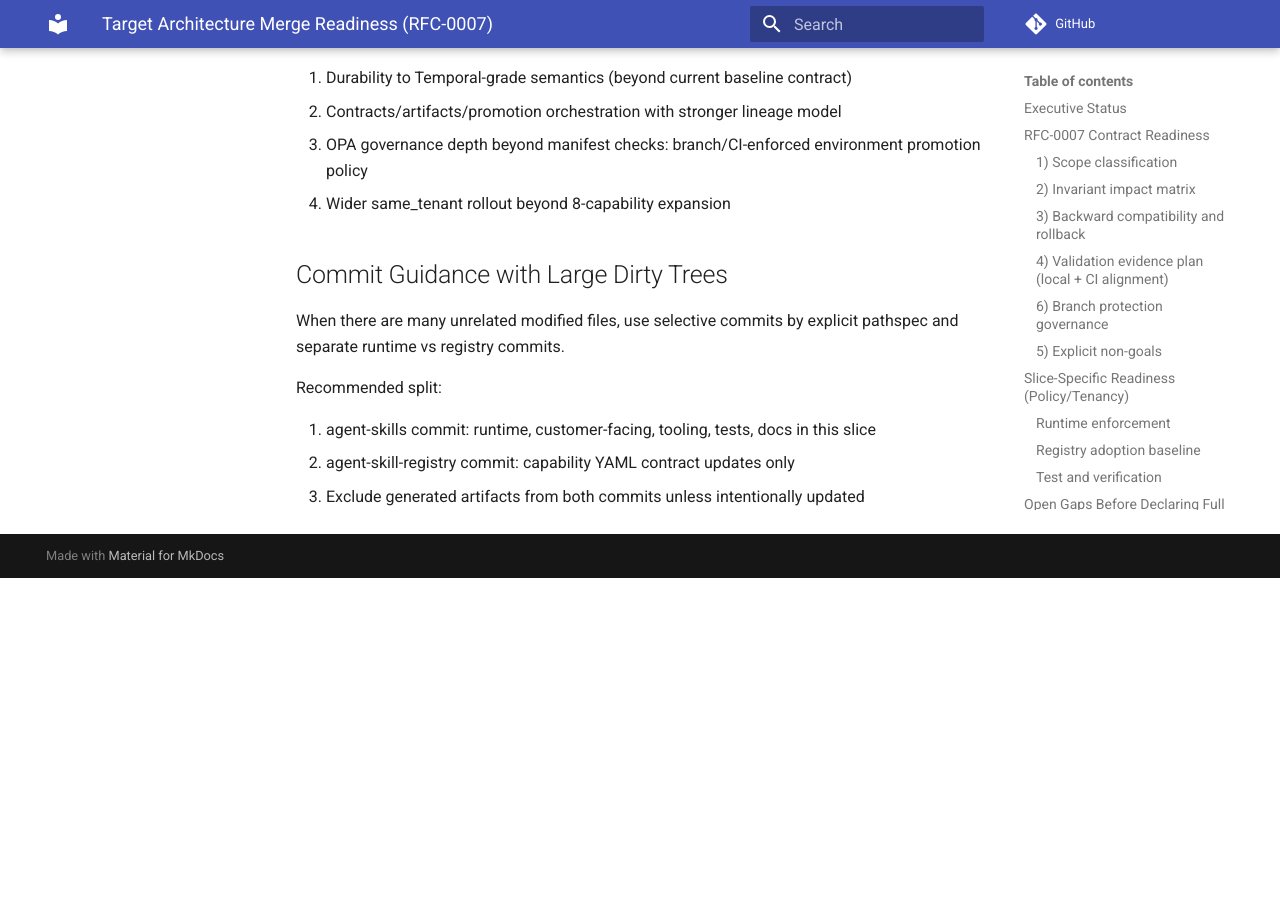
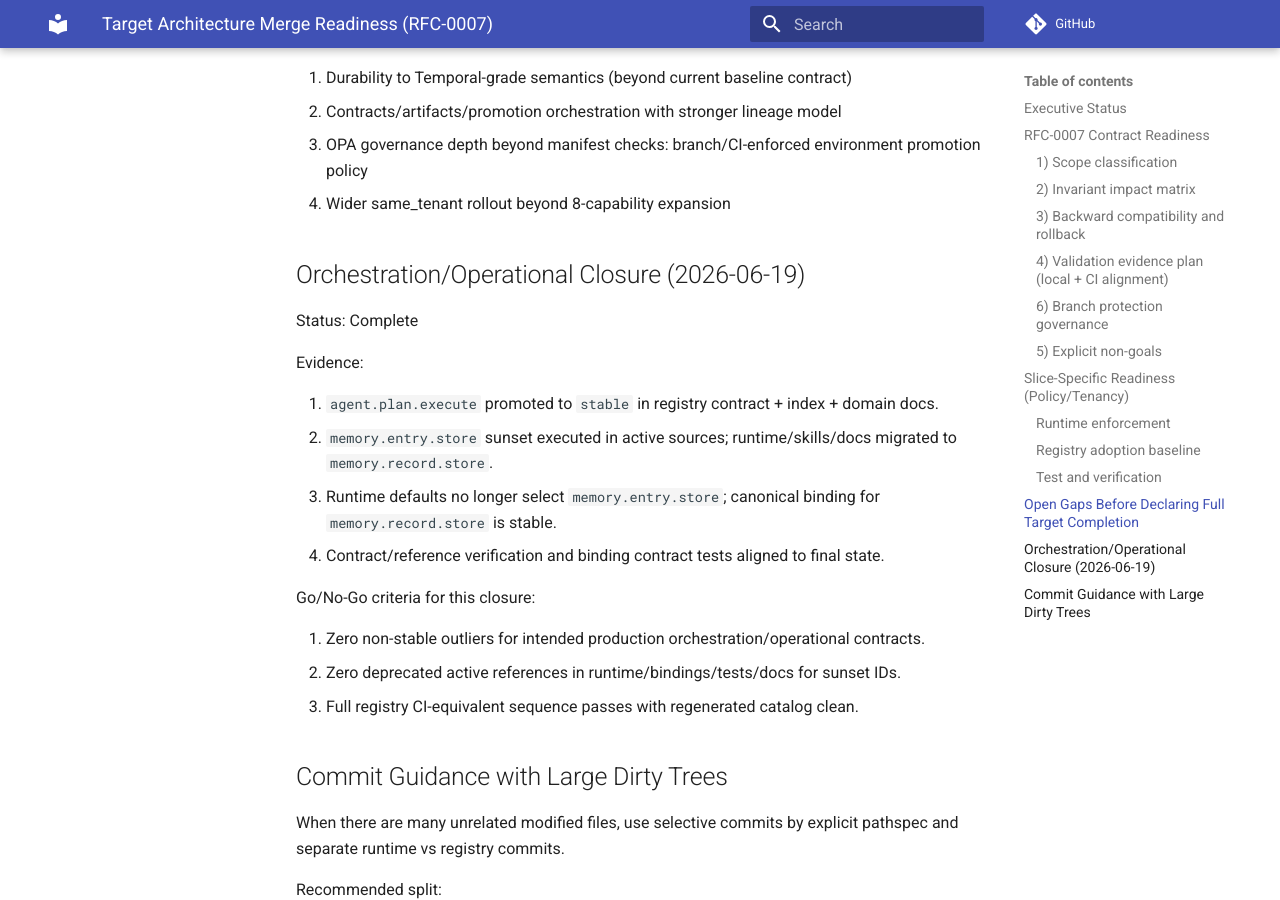
Before and after one commit to gfernandf/agent-skills, an MkDocs documentation site: the page built from docs/TARGET_ARCH_MERGE_READINESS.md, in a window 1280 px wide and 900 px high, scrolled down 3345 px. Built offline with MkDocs 1.6.1 and Material for MkDocs 9.7.7, drawn with Linux system fonts in a browser that asks for light colours; comment, search, counter and statistics services are not loaded; before the commit the page ends 3923 px from its top, so only the background shows below that; some of the changed text lies outside the part shown.

Commit message:
migrate runtime to memory.record.store and align readiness docs

```diff
--- a/docs/TARGET_ARCH_MERGE_READINESS.md
+++ b/docs/TARGET_ARCH_MERGE_READINESS.md
@@ -1,6 +1,6 @@
 # Target Architecture Merge Readiness (RFC-0007)
 
-Status date: 2026-05-28
+Status date: 2026-06-19
 Reference RFC: docs/rfcs/RFC-0007-OSS-FIRST-TARGET-ARCH-EXECUTION.md
 Progress baseline: docs/TARGET_ARCH_PROGRESS.md
 
@@ -124,6 +124,23 @@ Evidence:
 3. OPA governance depth beyond manifest checks: branch/CI-enforced environment promotion policy
 4. Wider same_tenant rollout beyond 8-capability expansion
 
+## Orchestration/Operational Closure (2026-06-19)
+
+Status: Complete
+
+Evidence:
+
+1. `agent.plan.execute` promoted to `stable` in registry contract + index + domain docs.
+2. `memory.entry.store` sunset executed in active sources; runtime/skills/docs migrated to `memory.record.store`.
+3. Runtime defaults no longer select `memory.entry.store`; canonical binding for `memory.record.store` is stable.
+4. Contract/reference verification and binding contract tests aligned to final state.
+
+Go/No-Go criteria for this closure:
+
+1. Zero non-stable outliers for intended production orchestration/operational contracts.
+2. Zero deprecated active references in runtime/bindings/tests/docs for sunset IDs.
+3. Full registry CI-equivalent sequence passes with regenerated catalog clean.
+
 ## Commit Guidance with Large Dirty Trees
 
 When there are many unrelated modified files, use selective commits by explicit pathspec and separate runtime vs registry commits.
--- a/rename_capabilities.py
+++ b/rename_capabilities.py
@@ -28,7 +28,7 @@ RENAME_MAP = {
     "fs.read": "fs.file.read",
     "image.classify": "image.content.classify",
     "memory.retrieve": "memory.entry.retrieve",
-    "memory.store": "memory.entry.store",
+    "memory.store": "memory.record.store",
     "message.send": "message.notification.send",
     "pdf.read": "pdf.document.read",
     "table.filter": "table.row.filter",
--- a/test_capabilities_batch.py
+++ b/test_capabilities_batch.py
@@ -246,7 +246,6 @@ TEST_DATA = {
         "labels": ["cat", "dog", "bird"],
     },
     "memory.entry.retrieve": {"key": "test_key"},
-    "memory.entry.store": {"key": "test_key", "value": "test_value"},
     "message.notification.send": {"message": "Test message", "recipient": "test_user"},
     "ops.budget.estimate": {
         "plan": {"steps": [{"id": "s1"}, {"id": "s2"}]},
```
Also changed, not shown: docs/PRODUCT_100_EXECUTION_PLAN.md (+7 -1 lines), docs/PROJECT_STATUS.md (+1 -1 lines), 3 other files.
